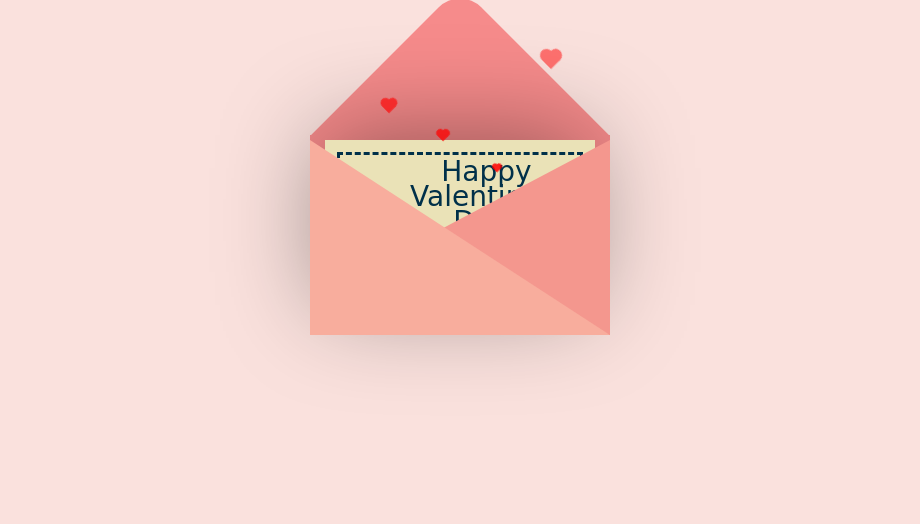
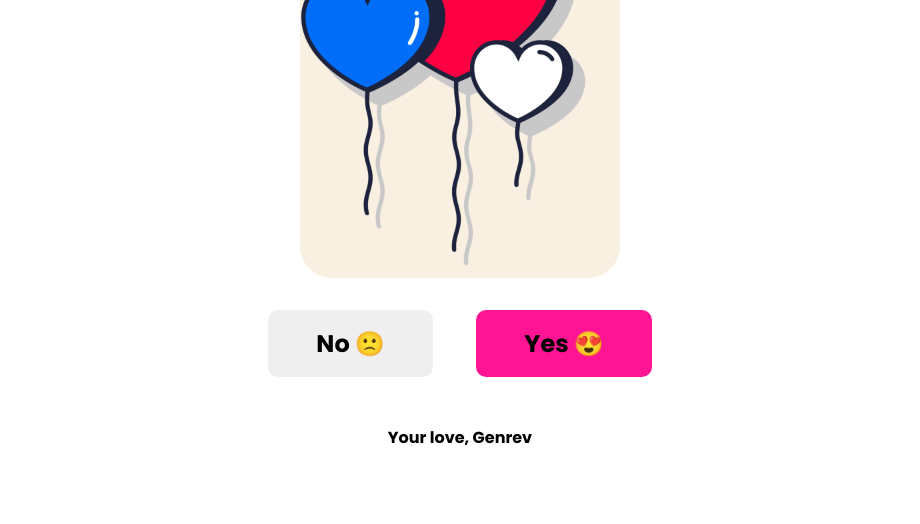
Before and after one commit to genrevrodriguez/valentine-invitation, a plain HTML site: page index.html in a window 1280 px wide. Shown: the part 292-816 px from the top of the page, without its empty margins (180-1100 px from the left). Drawn offline with nearby package versions, Linux system fonts and the light colour scheme.

Commit message:
Initial commit

```diff
--- a/index.html
+++ b/index.html
@@ -1,40 +1,34 @@
-<!DOCTYPE html>
+<!doctype html>
 <html lang="en">
-
 <head>
     <meta charset="UTF-8">
-    <meta name="viewport" content="width=device-width, initial-scale=1.0">
-    <script src="https://cdnjs.cloudflare.com/ajax/libs/jquery/3.5.1/jquery.min.js"></script>
-    <title>Valentine Card</title>
-    <link rel="stylesheet" href="style.css">
+    <meta name="viewport"
+          content="width=device-width, user-scalable=no, initial-scale=1.0, maximum-scale=1.0, minimum-scale=1.0">
+    <meta http-equiv="X-UA-Compatible" content="ie=edge">
+    <link rel="preconnect" href="https://fonts.googleapis.com">
+<link rel="preconnect" href="https://fonts.gstatic.com" crossorigin>
+<link href="https://fonts.googleapis.com/css2?family=Poppins:ital,wght@0,100;0,200;0,300;0,400;0,500;0,600;0,700;0,800;0,900;1,100;1,200;1,300;1,400;1,500;1,600;1,700;1,800;1,900&display=swap" rel="stylesheet">
+    <link rel="stylesheet" href="./style.css">
+    <script src="script.js" defer></script>
+    <title>Valentine invitation</title>
 </head>
-
 <body>
-
-    <div class="body">
-    <div class="container">
-        <h1 style="color: rgb(199, 45, 71); margin-left: 10%; margin-bottom: 40%;">Happy Valentine</h1>
-        <div class="valentines">
-
-            <div class="CardEnvelope"></div>
-            <div class="EnvelopFront"></div>
-            <div class="card">
-                <div class="CardText">Happy </br> Valentines' </br> Day!</div>
-                <div class="heart"></div>
+    <div id="invitation">
+        <h1>Hey love of my life Katrina, will you be my Valentine?</h1>
+        <article>
+            <div class="image"></div>
+            <div class="btns">
+                <button id="nooo">No &#128577;</button>
+                <button id="yessir">Yes &#128525</button>
             </div>
-            <div class="OuterHearts">
-                <div class="heart1"></div>
-                <div class="heart2"></div>
-                <div class="heart3"></div>
-                <div class="heart4"></div>
-                <div class="heart5"></div>
-            </div>
-        </div>
-        <div class="shadow"></div>
+        </article>
+        <p>Your love, <span>Genrev</span></p>
     </div>
-</div>
-    <script src="script.js"></script>
-
+    <div id="confirmation" style="display: none">
+        <h1>Thank you for your confirmation, we'll be having lunch and dinner, hopefully you're free &#128522;</h1>
+        <article>
+            <div class="image2"></div>
+        </article>
+    </div>
 </body>
-
 </html>
--- a/script.js
+++ b/script.js
@@ -1,11 +1,30 @@
-$(document).ready(function(){
-    $(".container").mouseenter(function(){
-        $(".card").stop().animate({
-            top:"-90px"
-        }, "slow");
-    }).mouseleave(function(){
-        $(".card").stop().animate({
-            top:0
-        }, "slow");
-    });
-});
+let leftPos = 0
+let bottomPos = 0
+let noButton = document.getElementById('nooo');
+document.getElementById('yessir').addEventListener('click', () => {
+    document.getElementById('invitation').style.display = 'none';
+    document.getElementById('confirmation').style.display = null;
+})
+
+setInterval(function () {
+    if (noButton.matches(':hover')) {
+        requestAnimationFrame(moveNoButton());
+    }
+}, 100);
+
+noButton.addEventListener('click', () => {
+    while (noButton.matches(':hover')) {
+        requestAnimationFrame(moveNoButton());
+    }
+})
+noButton.addEventListener('touch', () => {
+    moveNoButton()
+})
+
+function moveNoButton() {
+    leftPos = Math.floor(Math.random() * (50 - (-50) + 1)) + (-50);
+    bottomPos = Math.floor(Math.random() * (100 - (-100) + 1)) + (-100);
+    noButton.style.position = "absolute"
+    noButton.style.left = leftPos + "%"
+    noButton.style.bottom = bottomPos + "%"
+}
--- a/style.css
+++ b/style.css
@@ -1,257 +1,105 @@
+* {
+    margin: 0;
+    padding: 0;
+    box-sizing: border-box;
+    font-family: "Poppins", serif;
+}
+
+#invitation, #confirmation {
+    height: 100vh;
+    width: 100vw;
+    display: flex;
+    align-items: center;
+    justify-content: center;
+    flex-direction: column;
+}
+
+article {
+    width: 100vw;
+    display: flex;
+    flex-direction: column;
+    align-items: center;
+    gap: 2rem
+}
+
+h1 {
+    width: fit-content;
+    display: flex;
+    text-align: center;
+    margin-top: 2rem;
+    margin-bottom: 1rem;
+    color: black;
+    background-color: #FFFFFF;
+    padding: 1rem 2rem;
+    border-radius: 1rem;
+}
+
+.image {
+    width: 20rem;
+    height: 25rem;
+    border-radius: 2rem;
+    background-image: url("./img/cutegif.gif");
+    background-position: center;
+    background-size: cover;
+}
+
+.image2 {
+    width: 20rem;
+    height: 25rem;
+    border-radius: 2rem;
+    background-image: url("./img/cutegif2.gif");
+    background-position: center;
+    background-size: cover;
+}
+
+.btns {
+    position: relative;
+    display: flex;
+    justify-content: space-between;
+}
+
+button {
+    padding: 1rem 3rem;
+    border: none;
+    border-radius: 10px;
+}
+
+#yessir {
+    cursor: pointer;
+    margin-left: 13rem;
+    background-color: #FFF;
+    transition: 0.3s all ease-in-out;
+    font-weight: bold;
+    font-size: 24px;
+    z-index: 5;
+    background-color: deeppink;
+}
+
 body {
     display: flex;
+    flex-direction: column;
     justify-content: center;
     align-items: center;
-    height: 100vh;
-    background-color: #fae1dd;
 }
 
-.container {
-    position: relative;
-
+#nooo {
+    cursor: pointer;
+    position: absolute;
+    left: 0;
+    transition: 0.2s all ease-in-out;
+    font-weight: bold;
+    font-size: 24px;
 }
 
-.valentines {
-    position: relative;
-    top: 50px;
-    cursor: pointer;
-    animation: up 3s linear infinite;
+#yessir:hover {
+    background-color: hotpink;
 }
 
-@keyframes up {
-
-    0%,
-    100% {
-        transform: translateY(0);
-    }
-
-    50% {
-        transform: translateY(-30px);
-    }
+p {
+    font-size: 1rem;
+    font-weight: bold;
+    margin-top: 2rem;
+    background-color: #FFFFFF;
+    padding: 1rem 2rem;
+    border-radius: 1rem;
 }
-
-.CardEnvelope {
-    position: relative;
-    width: 300px;
-    height: 200px;
-    background-color: #f68b8b;
-}
-
-.CardEnvelope:before {
-    background-color: #f68b8b;
-    content: '';
-    position: absolute;
-    width: 212px;
-    height: 212px;
-    transform: rotate(45deg);
-    top: -105px;
-    left: 44px;
-    border-radius: 30px 0 0 0;
-}
-
-.card {
-    position: absolute;
-    background-color: #eae2b7;
-    width: 270px;
-    height: 170px;
-    top: 5px;
-    left: 15px;
-    box-shadow: -5px -5px 100px rgba(0, 0, 0, 0.4);
-
-}
-
-.card:before {
-    content: "";
-    position: absolute;
-    border: 3px solid #003049;
-    border-style: dashed;
-    width: 240px;
-    height: 140px;
-    left: 12px;
-    top: 12px;
-
-}
-
-.CardText {
-    position: absolute;
-    font-family: 'Brush Script MT', cursive;
-    font-size: 28px;
-    text-align: center;
-    line-height: 25px;
-    top: 19px;
-    left: 85px;
-    color: #003049;
-
-}
-
-.heart {
-    background-color: #d62828;
-    display: inline-block;
-    height: 30px;
-    margin: 0 10px;
-    position: relative;
-    top: 110px;
-    left: 105px;
-    transform: rotate(-45deg);
-    width: 30px;
-}
-
-.heart:before,
-.heart:after {
-    content: "";
-    background-color: #d62828;
-    border-radius: 50%;
-    height: 30px;
-    position: absolute;
-    width: 30px;
-}
-
-.heart:before {
-    top: -15px;
-    left: 0;
-}
-
-.heart:after {
-    left: 15px;
-    top: 0;
-}
-
-.OuterHearts {
-    position: absolute;
-    top: 15px;
-}
-
-@keyframes heart {
-    0% {
-        transform: translateY(0) rotate(-45deg) scale(0.3);
-        opacity: 1;
-    }
-    100%{
-        transform: translateY(-150px) rotate(-45deg) scale(1.3);
-        opacity: 0.5;
-    }
-}
-
-.heart1,
-.heart2,
-.heart3,
-.heart4,
-.heart5 {
-    background-color: red;
-    display: inline-block;
-    height: 10px;
-    width: 10px;
-    margin: 0 10px;
-    position: relative;
-    transform: rotate(-45deg);
-    top: 50px;
-}
-
-.heart1:before,
-.heart1:after,
-.heart2:before,
-.heart2:after,
-.heart3:before,
-.heart3:after,
-.heart4:before,
-.heart4:after,
-.heart5:before,
-.heart5:after {
-    content: "";
-    background-color: red;
-    border-radius: 50%;
-    width: 10px;
-    height: 10px;
-    position: absolute;
-}
-
-.heart1:before,
-.heart2:before,
-.heart3:before,
-.heart4:before,
-.heart5:before {
-    top: -5px;
-    left: 0;
-}
-
-.heart1:after,
-.heart2:after,
-.heart3:after,
-.heart4:after,
-.heart5:after {
-    left: 5px;
-    top: 0;
-}
-
-.heart1 {
-    left: 10px;
-    animation: heart 1s ease-out infinite;
-}
-
-.heart2 {
-    left: 30px;
-    animation: heart 2s ease-out infinite;
-}
-
-.heart3 {
-    left: 50px;
-    animation: heart 1.5s ease-out infinite;
-}
-
-.heart4 {
-    left: 70px;
-    animation: heart 2.3s ease-out infinite;
-}
-
-.heart5 {
-    left: 90px;
-    animation: heart 1.7s ease-out infinite;
-}
-
-.EnvelopFront {
-    position: absolute;
-    border-right: 180px solid #f4978e;
-    border-top: 95px solid transparent;
-    border-bottom: 100px solid transparent;
-    left: 120px;
-    top: 5px;
-    width: 0;
-    height: 0;
-    z-index: 10;
-
-}
-
-.EnvelopFront:before {
-    position: absolute;
-    content: "";
-    border-left: 300px solid #f8ad9d;
-    border-top: 195px solid transparent;
-    left: -120px;
-    top: -95px;
-    width: 0;
-    height: 0;
-}
-
-.shadow {
-    position: absolute;
-    width: 330px;
-    height: 25px;
-    border-radius: 50%;
-    background-color: rgba(0, 0, 0, 0.03);
-    top: 265px;
-    left: -15px;
-    z-index: -1;
-    animation: scale 3s linear infinite;
-}
-
-@keyframes scale {
-
-    0%,
-    100% {
-        transform: scaleX(1);
-    }
-
-    50% {
-        transform: scaleX(0.85);
-    }
-}
```
Also changed, not shown: img/cutegif.gif (added), img/cutegif2.gif (added).
